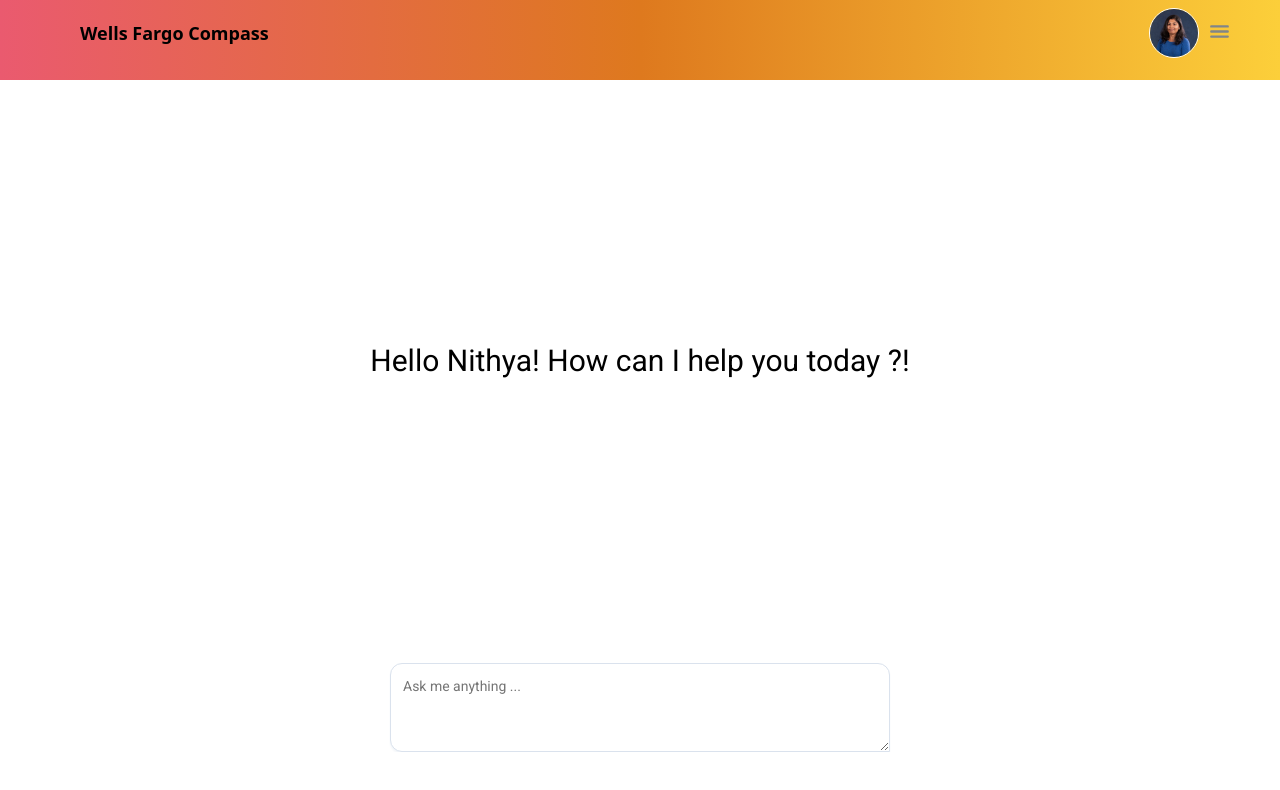
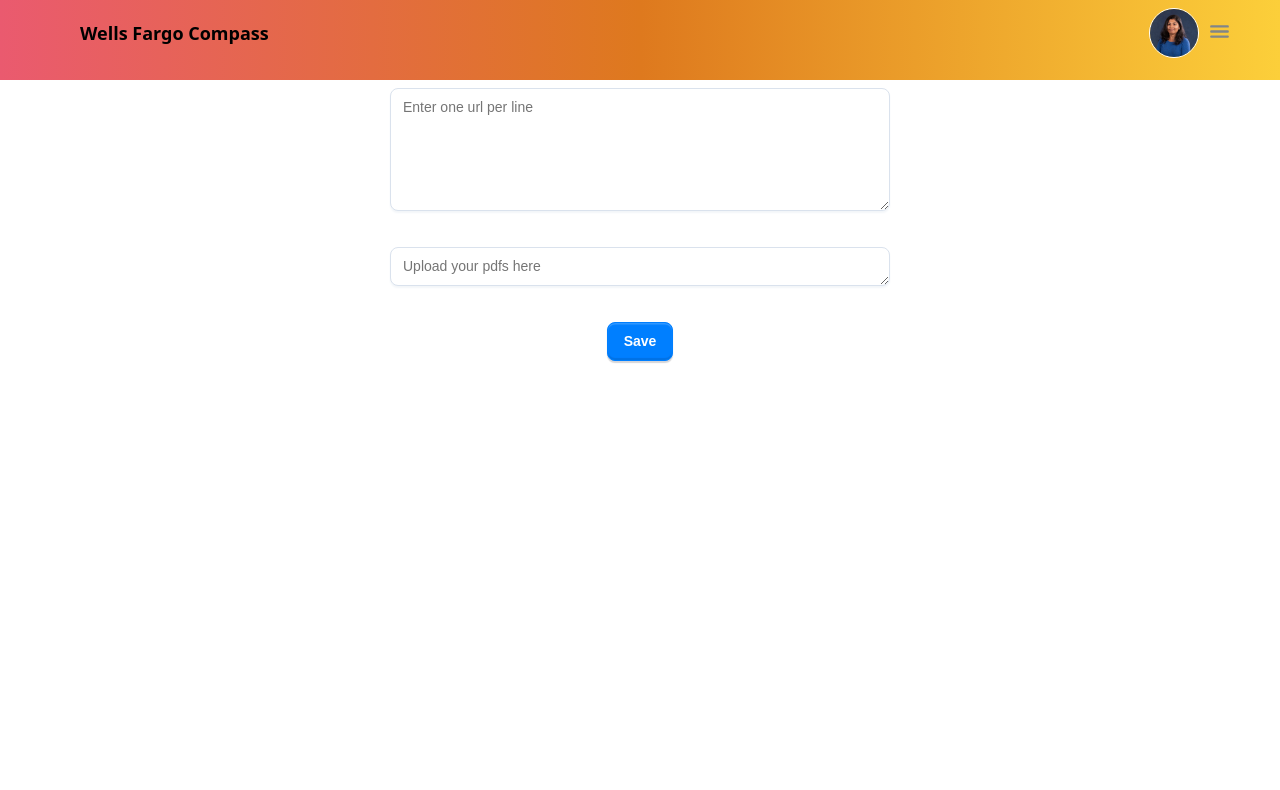
Before and after one commit to nithyavanig/compassbot, a React app in the folder searchui/: page /upload in a window 1280 px wide. Shown: the top 790 px of the page. Built offline with nearby package versions, Linux system fonts and the light colour scheme.

Commit message:
(feat) : uploadpage and loading icon

```diff
--- a/searchui/package.json
+++ b/searchui/package.json
@@ -13,7 +13,8 @@
   "description": "",
   "dependencies": {
     "react": "^18.3.1",
-    "react-dom": "^18.3.1"
+    "react-dom": "^18.3.1",
+    "react-router-dom": "^6.27.0"
   },
   "devDependencies": {
     "@babel/core": "^7.24.6",
--- a/searchui/src/App.jsx
+++ b/searchui/src/App.jsx
@@ -1,10 +1,26 @@
 import React from "react";
+import { createBrowserRouter, RouterProvider } from "react-router-dom";
 import { HomePage } from "./HomePage";
+import { UploadData } from "./UploadData";
+
+const router = createBrowserRouter([
+  {
+    path: "/",
+    element: <HomePage />,
+  },
+  {
+    path: "/upload",
+    element: <UploadData />,
+  },
+]);
 
 export const App = () => {
   return (
-    <div>
-      <HomePage />
-    </div>
+    <React.StrictMode>
+      <RouterProvider router={router} />
+    </React.StrictMode>
+    // <div>
+    //   <HomePage />
+    // </div>
   );
 };
--- a/searchui/src/ChatBotRelay.jsx
+++ b/searchui/src/ChatBotRelay.jsx
@@ -3,7 +3,7 @@ import { FaUser } from "react-icons/fa";
 import { RiRobot2Fill } from "react-icons/ri";
 
 export const ChatBotRelay = (props) => {
-  const { prompt, response } = props;
+  const { prompt, response, loading } = props;
   return (
     <div className="response-chat-container">
       <div className="user-prompt-box">
--- a/searchui/src/ChatBoxContainer.jsx
+++ b/searchui/src/ChatBoxContainer.jsx
@@ -6,6 +6,7 @@ import enterIcon from "../assets/right-chevron.png";
 import { sampleResponse } from "./response";
 import { ChatBotRelay } from "./ChatBotRelay";
 import { FaCircleChevronRight } from "react-icons/fa6";
+import { PiSpinnerGap } from "react-icons/pi";
 import axios from "axios";
 
 const blue = {
@@ -75,6 +76,7 @@ export const ChatBoxContainer = (props) => {
   const [showResponse, setShowResponse] = useState(false);
   const [allResponses, setAllResponses] = useState([]);
   const [isFirstRender, setFirstRender] = useState(true);
+  const [loading, setLoading] = useState(false);
 
   const handleValueChange = (event) => {
     setFocused(true);
@@ -84,6 +86,8 @@ export const ChatBoxContainer = (props) => {
     const allQns = [...allPrompts];
     allQns.push(currentPrompt);
     //getGPTResponse/${currentPrompt}
+    setLoading(true);
+    homePage(false);
     axios
       .get(`http://localhost:8005/prompt/query`, {
         headers: {
@@ -101,13 +105,14 @@ export const ChatBoxContainer = (props) => {
         const allResp = [...allResponses];
         allResp.push(response.data?.message);
         setAllResponses(allResp);
-        homePage(false);
+        // homePage(false);
         setFirstRender(false);
+        setLoading(false);
       });
   };
   return (
     <>
-      {!isFirstRender && (
+      {!isFirstRender && !loading && (
         <div className="chat-box-wrapper">
           {showResponse &&
             allPrompts.map((userPromt, index) => {
@@ -120,6 +125,7 @@ export const ChatBoxContainer = (props) => {
             })}
         </div>
       )}
+      {!loading && (
         <div className="prompt-container">
           <Textarea
             aria-label="empty textarea"
@@ -135,6 +141,12 @@ export const ChatBoxContainer = (props) => {
             </div>
           )}
         </div>
+      )}
+      {loading && (
+        <div className="loading-icon-wrapper">
+          <PiSpinnerGap size={60} color={"#9b9a9e"} />
+        </div>
+      )}
     </>
   );
 };
--- a/searchui/src/Header.jsx
+++ b/searchui/src/Header.jsx
@@ -1,8 +1,9 @@
 import React from "react";
 import { IoMenu } from "react-icons/io5";
+import { Link } from "react-router-dom";
 
 export const Header = (props) => {
-  const { user } = props;
+  const { user, fromLandingPage } = props;
   return (
     <div className="header-container">
       {/* { Logo} */}
@@ -11,6 +12,11 @@ export const Header = (props) => {
           <span>Wells Fargo Compass</span>
         </div>
         <div className="header-top-right-container">
+          {fromLandingPage && (
+            <div className="upload-data-link">
+              <Link to="/upload">Use your Data</Link>
+            </div>
+          )}
           <div className="user-image">
             <img src={user.img}></img>
           </div>
--- a/searchui/src/HomePage.jsx
+++ b/searchui/src/HomePage.jsx
@@ -4,7 +4,7 @@ import { ChatBoxContainer } from "./ChatBoxContainer";
 import { Header } from "./Header";
 import sampleUserImg from "../assets/sample-user-img.jpg";
 
-const mockUser = {
+export const mockUser = {
   name: "Catherine",
   img: sampleUserImg,
 };
@@ -13,7 +13,7 @@ export const HomePage = () => {
   const [showLandingPage, setShowLandingPage] = useState(true);
   return (
     <div className="compass-home-container">
-      <Header user={mockUser} />
+      <Header user={mockUser} fromLandingPage={true} />
       {showLandingPage && <LandingPage />}
       <ChatBoxContainer homePage={setShowLandingPage} />
     </div>
--- /dev/null
+++ b/searchui/src/UploadData.jsx
@@ -0,0 +1,139 @@
+import React from "react";
+import { Header } from "./Header";
+import { mockUser } from "./HomePage";
+import { TextareaAutosize as BaseTextareaAutosize } from "@mui/base";
+import { Button as BaseButton, buttonClasses } from "@mui/base/Button";
+import { styled } from "@mui/system";
+import "./main.css";
+
+const blue = {
+  200: "#99CCFF",
+  300: "#66B2FF",
+  400: "#3399FF",
+  500: "#007FFF",
+  600: "#0072E5",
+  700: "#0066CC",
+};
+
+const grey = {
+  50: "#F3F6F9",
+  100: "#E5EAF2",
+  200: "#DAE2ED",
+  300: "#C7D0DD",
+  400: "#B0B8C4",
+  500: "#9DA8B7",
+  600: "#6B7A90",
+  700: "#434D5B",
+  800: "#303740",
+  900: "#1C2025",
+};
+const TextareaAutosize = styled(BaseTextareaAutosize)(
+  ({ theme }) => `
+    box-sizing: border-box;
+    width: 500px;
+    font-family: 'IBM Plex Sans', sans-serif;
+    font-size: 0.875rem;
+    font-weight: 400;
+    line-height: 1.5;
+    padding: 8px 12px;
+    border-radius: 8px;
+    color: ${theme.palette.mode === "dark" ? grey[300] : grey[900]};
+    background: ${theme.palette.mode === "dark" ? grey[900] : "#fff"};
+    border: 1px solid ${theme.palette.mode === "dark" ? grey[700] : grey[200]};
+    box-shadow: 0px 2px 2px ${
+      theme.palette.mode === "dark" ? grey[900] : grey[50]
+    };
+
+    &:hover {
+      border-color: ${blue[400]};
+    }
+
+    &:focus {
+      border-color: ${blue[400]};
+      box-shadow: 0 0 0 3px ${
+        theme.palette.mode === "dark" ? blue[600] : blue[200]
+      };
+    }
+
+    // firefox
+    &:focus-visible {
+      outline: 0;
+    }
+  `
+);
+const Button = styled(BaseButton)(
+  ({ theme }) => `
+    font-family: 'IBM Plex Sans', sans-serif;
+    font-weight: 600;
+    font-size: 0.875rem;
+    line-height: 1.5;
+    background-color: ${blue[500]};
+    padding: 8px 16px;
+    border-radius: 8px;
+    color: white;
+    transition: all 150ms ease;
+    cursor: pointer;
+    border: 1px solid ${blue[500]};
+    box-shadow: 0 2px 1px ${
+      theme.palette.mode === "dark"
+        ? "rgba(0, 0, 0, 0.5)"
+        : "rgba(45, 45, 60, 0.2)"
+    }, inset 0 1.5px 1px ${blue[400]}, inset 0 -2px 1px ${blue[600]};
+
+    &:hover {
+      background-color: ${blue[600]};
+    }
+
+    &.${buttonClasses.active} {
+      background-color: ${blue[700]};
+      box-shadow: none;
+      transform: scale(0.99);
+    }
+
+    &.${buttonClasses.focusVisible} {
+      box-shadow: 0 0 0 4px ${
+        theme.palette.mode === "dark" ? blue[300] : blue[200]
+      };
+      outline: none;
+    }
+
+    &.${buttonClasses.disabled} {
+      background-color: ${
+        theme.palette.mode === "dark" ? grey[700] : grey[200]
+      };
+      color: ${theme.palette.mode === "dark" ? grey[200] : grey[700]};
+      border: 0;
+      cursor: default;
+      box-shadow: none;
+      transform: scale(1);
+    }
+    `
+);
+
+export const UploadData = () => {
+  return (
+    <div>
+      <Header user={mockUser} />
+      <div className="upload-form">
+        <div>
+          {/* <span>Upload Urls</span> */}
+          <TextareaAutosize
+            aria-label="empty textarea"
+            placeholder="Enter one url per line"
+            minRows={5}
+          />
+        </div>
+        <div>
+          {/* <span>Upload pdfs</span> */}
+          <TextareaAutosize
+            aria-label="empty textarea"
+            placeholder="Upload your pdfs here"
+          />
+        </div>
+        <div>
+          <Button>Save</Button>
+        </div>
+      </div>
+    </div>
+  );
+};
--- a/searchui/src/main.css
+++ b/searchui/src/main.css
@@ -129,3 +129,34 @@ body {
   height: 100%;
   font-size: 30px;
 }
+
+.loading-icon-wrapper {
+  padding-top: 45vh;
+  padding-left: 50vw;
+  svg {
+    animation: animateSpin 2s infinite;
+  }
+}
+
+@keyframes animateSpin {
+  0% {
+    transform: rotate(0deg);
+  }
+  100% {
+    transform: rotate(300deg);
+  }
+}
+
+.upload-data-link {
+  font-family: system-ui;
+  font-size: small;
+}
+
+.upload-form {
+  display: flex;
+  flex-direction: column;
+  justify-content: center;
+  align-items: center;
+  padding-top: 5rem;
+  row-gap: 2rem;
+}
```
Lines whose indentation alone changed are shown as unchanged.
